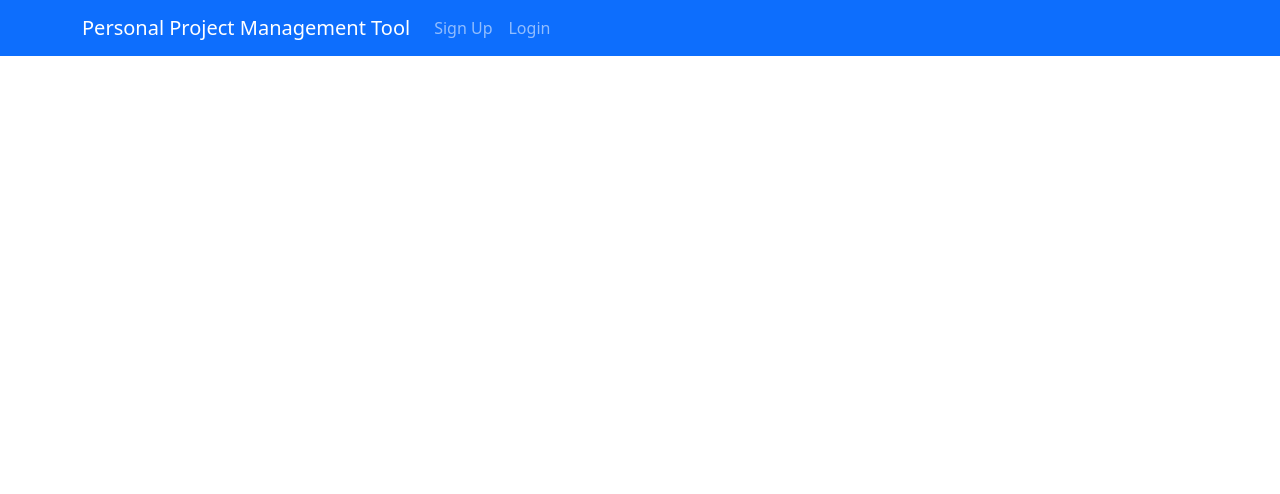
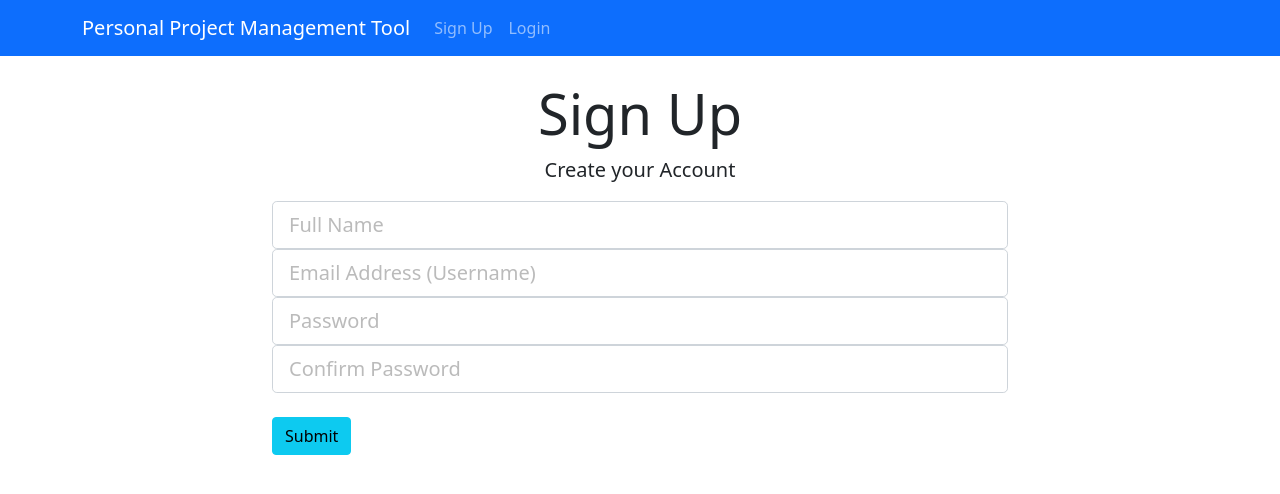
Before and after one commit to RafikBoubaker/Spring-Boot---React-practice, a React (Create React App) app in the folder PPMToolFullStack(FrontEnd)/: page /register in a window 1280 px wide. Shown: the top 494 px of the page. Built offline with nearby package versions, Linux system fonts and the light colour scheme.

Commit message:
update V0.11

```diff
--- a/PPMToolFullStack(FrontEnd)/src/App.js
+++ b/PPMToolFullStack(FrontEnd)/src/App.js
@@ -11,6 +11,9 @@ import UpdateProject from './components/Project/UpdateProject';
 import ProjectBoard from './components/projectBoard/ProjectBoard';
 import AddProjectTask from './components/projectBoard/ProjectTasks/AddProjectTask';
 import UpdateProjectTask from './components/projectBoard/ProjectTasks/UpdateProjectTask';
+import Landing from './components/Layout/Landing';
+import Register from './components/UserManagement/Register';
+import Login from './components/UserManagement/Login';
 
 
 
@@ -22,6 +25,12 @@ function App() {
       <Router>
 
         <Header/>
+          <Route exact path="/" component={Landing} />
+          <Route exact path="/register" component={Register} />
+          <Route exact path="/login" component={Login} />
+
+          {//private routes
+          }
         <Route exact path="/dashboard" component={Dashboard} />
         <Route exact path="/addProject" component={AddProject} />
         <Route exact path="/updateProject/:id" component={UpdateProject} />
--- /dev/null
+++ b/PPMToolFullStack(FrontEnd)/src/actions/secutrityAction.js
@@ -0,0 +1,45 @@
+import axios from "axios";
+import { SET_CURRENT_USER ,GET_ERRORS } from "./types";
+
+export const createNewUser = (newUser, history) => async dispatch => {
+  try {
+    await axios.post("/api/users/register", newUser);
+    history.push("/login");
+    dispatch({
+      type: GET_ERRORS,
+      payload: {}
+    });
+  } catch (err) {
+    dispatch({
+      type: GET_ERRORS,
+      payload: err.response.data
+    });
+  }
+};
+
+
+
+export const login = LoginRequest => async dispatch => {
+  try {
+    // post => Login Request
+    const res = await axios.post("/api/users/login", LoginRequest);
+    // extract token from res.data
+    const { token } = res.data;
+    // store the token in the localStorage
+    localStorage.setItem("jwtToken", token);
+    // set our token in header ***
+    setJWTToken(token);
+    // decode token on React
+    const decoded = jwt_decode(token);
+    // dispatch to our securityReducer
+    dispatch({
+      type: SET_CURRENT_USER,
+      payload: decoded
+    });
+  } catch (err) {
+    dispatch({
+      type: GET_ERRORS,
+      payload: err.response.data
+    });
+  }
+};
--- a/PPMToolFullStack(FrontEnd)/src/actions/types.js
+++ b/PPMToolFullStack(FrontEnd)/src/actions/types.js
@@ -1,3 +1,4 @@
+//types for Projects Action
 export const GET_ERRORS = "GET_ERRORS";
 export const GET_PROJECTS = "GET_PROJECTS";
 export const GET_PROJECT = "GET_PROJECT";
@@ -9,3 +10,8 @@ export const DELETE_PROJECT = "DELETE_PROJECT";
 export const GET_BACKLOG = "GET_BACKLOG";
 export const GET_PROJECT_TASK = "GET_PROJECT_TASK";
 export const DELETE_PROJECT_TASK = "DELETE_PROJECT_TASK";
+
+
+//types for Users Action
+
+export const SET_CURRENT_USER = "SET_CURRENT_USER";
--- /dev/null
+++ b/PPMToolFullStack(FrontEnd)/src/components/Layout/Landing.js
@@ -0,0 +1,39 @@
+import React, { Component } from 'react'
+import { Link } from 'react-router-dom'
+import PropTypes from "prop-types";
+import { connect } from "react-redux";
+import classnames from "classnames";
+
+class Landing extends Component {
+    render() {
+        return (
+            <div>
+                <div className="landing">
+        <div className="light-overlay landing-inner text-dark">
+          <div className="container">
+            <div className="row">
+              <div className="col-md-12 text-center">
+                <h1 className="display-3 mb-4">
+                  Personal Project Management Tool
+                </h1>
+                <p className="lead">
+                  Create your account to join active projects or start your own
+                </p>
+                <hr />
+                <Link className="btn btn-lg btn-primary mr-2" to="/register">
+                  Sign Up
+                </Link>
+                <Link className="btn btn-lg btn-secondary mr-2" to="/login">
+                  Login
+                </Link>
+              </div>
+            </div>
+          </div>
+        </div>
+      </div>
+            </div>
+        )
+    }
+}
+
+export default Landing
--- /dev/null
+++ b/PPMToolFullStack(FrontEnd)/src/components/UserManagement/Login.js
@@ -0,0 +1,100 @@
+import React, { Component } from 'react'
+import PropTypes from "prop-types";
+import { connect } from "react-redux";
+import classnames from "classnames";
+import { Link } from 'react-router-dom'
+
+class Login extends Component {
+   constructor() {
+    super();
+    this.state = {
+      username: "",
+      password: "",
+      errors: {}
+    };
+    this.onChange = this.onChange.bind(this);
+    this.onSubmit = this.onSubmit.bind(this);
+  }
+
+
+
+    componentWillReceiveProps(nextProps) {
+    if (nextProps.security.validToken) {
+      this.props.history.push("/dashboard");
+    }
+
+    if (nextProps.errors) {
+      this.setState({ errors: nextProps.errors });
+    }
+  }
+
+
+  onSubmit(e) {
+    e.preventDefault();
+    const LoginRequest = {
+      username: this.state.username,
+      password: this.state.password
+    };
+
+    this.props.login(LoginRequest);
+  }
+
+
+  onChange(e) {
+    this.setState({ [e.target.name]: e.target.value });
+    }
+
+
+
+    render() {
+
+    const { errors } = this.state;
+
+    return (
+      <div className="login">
+        <div className="container">
+          <div className="row">
+            <div className="col-md-8 m-auto">
+              <h1 className="display-4 text-center">Log In</h1>
+              <form onSubmit={this.onSubmit}>
+                <div className="form-group">
+                  <input
+                    type="text"
+                    className={classnames("form-control form-control-lg", {
+                      "is-invalid": errors.username
+                    })}
+                    placeholder="Email Address"
+                    name="username"
+                    value={this.state.username}
+                    onChange={this.onChange}
+                  />
+                  {errors.username && (
+                    <div className="invalid-feedback">{errors.username}</div>
+                  )}
+                </div>
+                <div className="form-group">
+                  <input
+                    type="password"
+                    className={classnames("form-control form-control-lg", {
+                      "is-invalid": errors.password
+                    })}
+                    placeholder="Password"
+                    name="password"
+                    value={this.state.password}
+                    onChange={this.onChange}
+                  />
+                  {errors.password && (
+                    <div className="invalid-feedback">{errors.password}</div>
+                  )}
+                </div>
+                <input type="submit" className="btn btn-info btn-block mt-4" />
+              </form>
+            </div>
+          </div>
+        </div>
+      </div>
+        )
+    }
+}
+
+export default Login
--- /dev/null
+++ b/PPMToolFullStack(FrontEnd)/src/components/UserManagement/Register.js
@@ -0,0 +1,141 @@
+import React, { Component } from 'react'
+import PropTypes from "prop-types";
+import { connect } from "react-redux";
+import classnames from "classnames";
+import { Link } from 'react-router-dom'
+import {createNewUser} from '../../actions/secutrityAction'
+
+class Register extends Component {
+
+    constructor() {
+    super();
+
+    this.state = {
+      username: "",
+      fullName: "",
+      password: "",
+      confirmPassword: "",
+      errors: {}
+    };
+    this.onChange = this.onChange.bind(this);
+    this.onSubmit = this.onSubmit.bind(this);
+    }
+
+
+componentWillReceiveProps(nextProps) {
+    if (nextProps.errors) {
+      this.setState({ errors: nextProps.errors });
+    }
+  }
+
+    onSubmit(e) {
+    e.preventDefault();
+    const newUser = {
+      username: this.state.username,
+      fullName: this.state.fullName,
+      password: this.state.password,
+      confirmPassword: this.state.confirmPassword
+    };
+
+    this.props.createNewUser(newUser, this.props.history);
+  }
+
+  onChange(e) {
+    this.setState({ [e.target.name]: e.target.value });
+    }
+
+    render() {
+
+        const { errors } = this.state;
+        return (
+            <div>
+               <div className="register">
+        <div className="container">
+          <div className="row">
+            <div className="col-md-8 m-auto">
+              <h1 className="display-4 text-center">Sign Up</h1>
+              <p className="lead text-center">Create your Account</p>
+              <form onSubmit={this.onSubmit}>
+                <div className="form-group">
+                  <input
+                    type="text"
+                    className={classnames("form-control form-control-lg", {
+                      "is-invalid": errors.fullName
+                    })}
+                    placeholder="Full Name"
+                    name="fullName"
+                    value={this.state.fullName}
+                    onChange={this.onChange}
+                  />
+                  {errors.fullName && (
+                    <div className="invalid-feedback">{errors.fullName}</div>
+                  )}
+                </div>
+                <div className="form-group">
+                  <input
+                    type="text"
+                    className={classnames("form-control form-control-lg", {
+                      "is-invalid": errors.username
+                    })}
+                    placeholder="Email Address (Username)"
+                    name="username"
+                    value={this.state.username}
+                    onChange={this.onChange}
+                  />
+                  {errors.username && (
+                    <div className="invalid-feedback">{errors.username}</div>
+                  )}
+                </div>
+                <div className="form-group">
+                  <input
+                    type="password"
+                    className={classnames("form-control form-control-lg", {
+                      "is-invalid": errors.password
+                    })}
+                    placeholder="Password"
+                    name="password"
+                    value={this.state.password}
+                    onChange={this.onChange}
+                  />
+                  {errors.password && (
+                    <div className="invalid-feedback">{errors.password}</div>
+                  )}
+                </div>
+                <div className="form-group">
+                  <input
+                    type="password"
+                    className={classnames("form-control form-control-lg", {
+                      "is-invalid": errors.confirmPassword
+                    })}
+                    placeholder="Confirm Password"
+                    name="confirmPassword"
+                    value={this.state.confirmPassword}
+                    onChange={this.onChange}
+                  />
+                  {errors.confirmPassword && (
+                    <div className="invalid-feedback">
+                      {errors.confirmPassword}
+                    </div>
+                  )}
+                </div>
+                <input type="submit" className="btn btn-info btn-block mt-4" />
+              </form>
+            </div>
+          </div>
+        </div>
+      </div>
+            </div>
+        )
+    }
+}
+
+Register.propTypes = {
+    createNewUser: PropTypes.func.isRequired,
+    errors: PropTypes.object.isRequired,
+}
+
+
+const mapStateToProps = state => ({
+    errors: state.errors
+})
+export default connect(null ,{createNewUser}) (Register)
```
